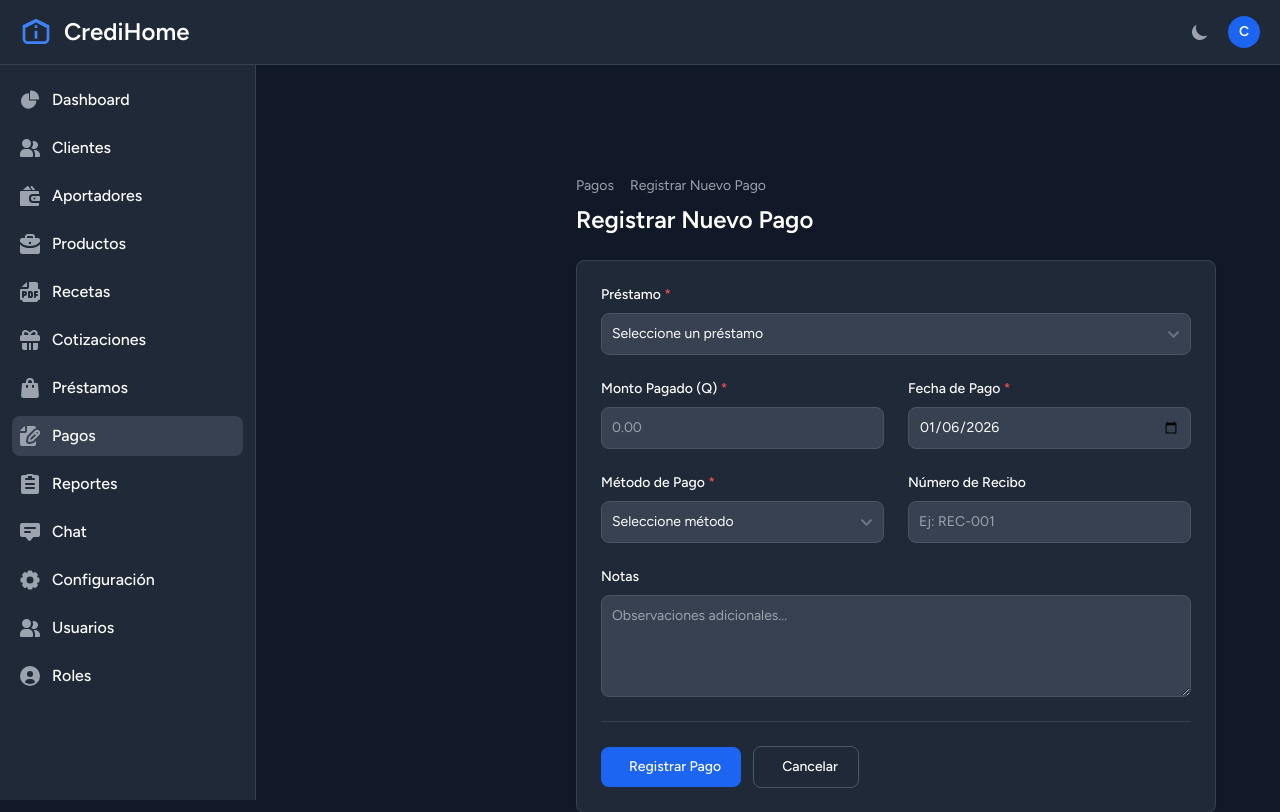
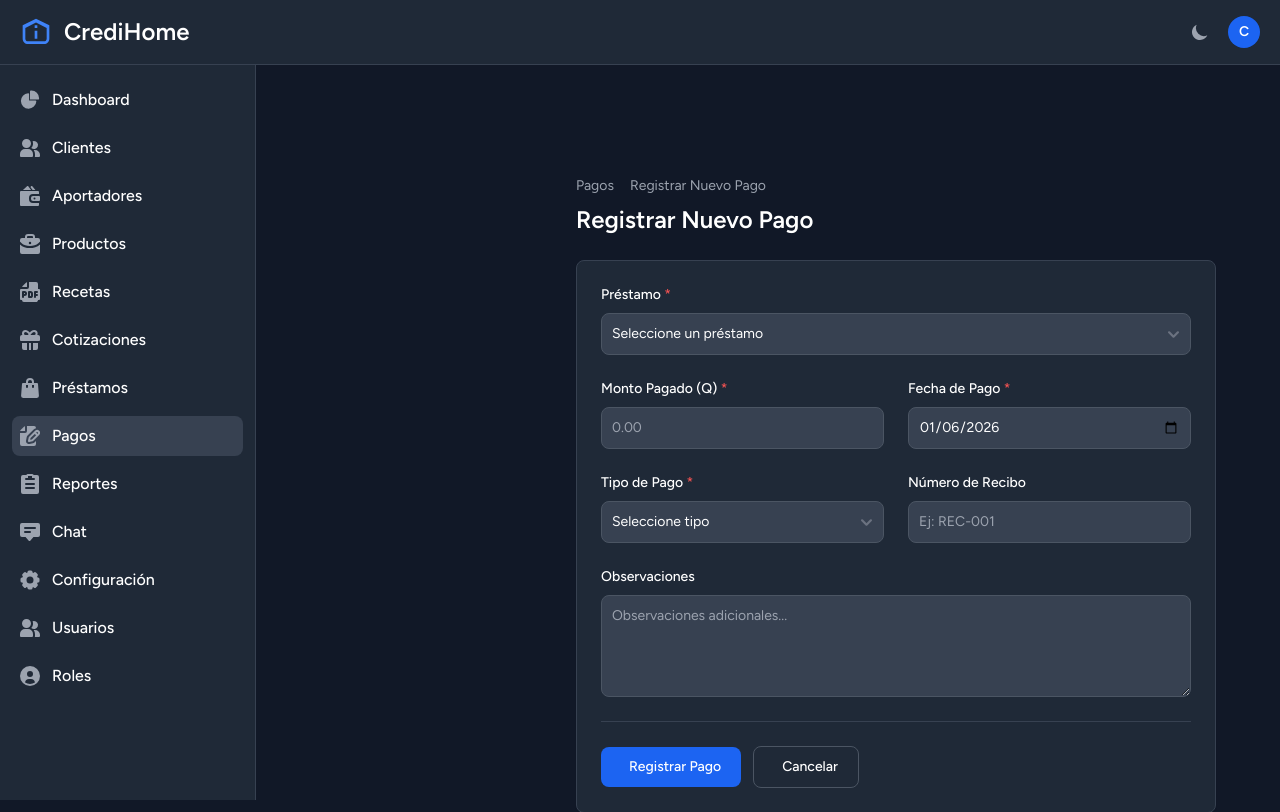
Before and after one commit to DeathPaul1125/credihome, a Laravel app: page /pagos/create in a window 1280 px wide. Shown: the top 812 px of the page. Run offline with Laravel 12, Linux system fonts and the light colour scheme; a user stored in the database is signed in; data comes from the database, SQL or seed files in the repository; data that the repository does not hold is empty; style sheets or scripts are compiled from the project's sources; parts of the project's set-up code (start-up, migrations or seed data) failed here and were passed over; some libraries are stand-ins or nearby versions.

Commit message:
correccion en pagos

```diff
--- a/app/Http/Controllers/PagoController.php
+++ b/app/Http/Controllers/PagoController.php
@@ -124,7 +124,7 @@ class PagoController extends Controller
             'tipo_pago' => $validated['tipo_pago'],
             'saldo_anterior' => $prestamo->saldo_pendiente,
             'saldo_nuevo' => $prestamo->saldo_pendiente - $validated['monto_pagado'],
-            'observaciones' => $validated['observaciones'],
+            'observaciones' => $validated['observaciones'] ?? null,
             'user_id' => Auth::id(),
         ]);
 
--- a/resources/views/pagos/create-flowbite.blade.php
+++ b/resources/views/pagos/create-flowbite.blade.php
@@ -79,19 +79,19 @@
                                 @enderror
                             </div>
 
-                            <!-- Método de Pago -->
+                            <!-- Tipo de Pago -->
                             <div>
-                                <label for="metodo_pago" class="block mb-2 text-sm font-medium text-gray-900 dark:text-white">
-                                    Método de Pago <span class="text-red-500">*</span>
+                                <label for="tipo_pago" class="block mb-2 text-sm font-medium text-gray-900 dark:text-white">
+                                    Tipo de Pago <span class="text-red-500">*</span>
                                 </label>
-                                <select id="metodo_pago" name="metodo_pago" required class="bg-gray-50 border border-gray-300 text-gray-900 text-sm rounded-lg focus:ring-blue-500 focus:border-blue-500 block w-full p-2.5 dark:bg-gray-700 dark:border-gray-600 dark:placeholder-gray-400 dark:text-white @error('metodo_pago') border-red-500 @enderror">
-                                    <option value="">Seleccione método</option>
-                                    <option value="efectivo" {{ old('metodo_pago') == 'efectivo' ? 'selected' : '' }}>Efectivo</option>
-                                    <option value="transferencia_bancaria" {{ old('metodo_pago') == 'transferencia_bancaria' ? 'selected' : '' }}>Transferencia Bancaria</option>
-                                    <option value="deposito_bancario" {{ old('metodo_pago') == 'deposito_bancario' ? 'selected' : '' }}>Depósito Bancario</option>
-                                    <option value="cheque" {{ old('metodo_pago') == 'cheque' ? 'selected' : '' }}>Cheque</option>
+                                <select id="tipo_pago" name="tipo_pago" required class="bg-gray-50 border border-gray-300 text-gray-900 text-sm rounded-lg focus:ring-blue-500 focus:border-blue-500 block w-full p-2.5 dark:bg-gray-700 dark:border-gray-600 dark:placeholder-gray-400 dark:text-white @error('tipo_pago') border-red-500 @enderror">
+                                    <option value="">Seleccione tipo</option>
+                                    <option value="efectivo" {{ old('tipo_pago') == 'efectivo' ? 'selected' : '' }}>Efectivo</option>
+                                    <option value="transferencia" {{ old('tipo_pago') == 'transferencia' ? 'selected' : '' }}>Transferencia</option>
+                                    <option value="deposito" {{ old('tipo_pago') == 'deposito' ? 'selected' : '' }}>Depósito</option>
+                                    <option value="cheque" {{ old('tipo_pago') == 'cheque' ? 'selected' : '' }}>Cheque</option>
                                 </select>
-                                @error('metodo_pago')
+                                @error('tipo_pago')
                                     <p class="mt-2 text-sm text-red-600 dark:text-red-500">{{ $message }}</p>
                                 @enderror
                             </div>
@@ -107,13 +107,13 @@
                                 @enderror
                             </div>
 
-                            <!-- Notas -->
+                            <!-- Observaciones -->
                             <div class="md:col-span-2">
-                                <label for="notas" class="block mb-2 text-sm font-medium text-gray-900 dark:text-white">
-                                    Notas
+                                <label for="observaciones" class="block mb-2 text-sm font-medium text-gray-900 dark:text-white">
+                                    Observaciones
                                 </label>
-                                <textarea id="notas" name="notas" rows="4" class="bg-gray-50 border border-gray-300 text-gray-900 text-sm rounded-lg focus:ring-blue-500 focus:border-blue-500 block w-full p-2.5 dark:bg-gray-700 dark:border-gray-600 dark:placeholder-gray-400 dark:text-white @error('notas') border-red-500 @enderror" placeholder="Observaciones adicionales...">{{ old('notas') }}</textarea>
-                                @error('notas')
+                                <textarea id="observaciones" name="observaciones" rows="4" class="bg-gray-50 border border-gray-300 text-gray-900 text-sm rounded-lg focus:ring-blue-500 focus:border-blue-500 block w-full p-2.5 dark:bg-gray-700 dark:border-gray-600 dark:placeholder-gray-400 dark:text-white @error('observaciones') border-red-500 @enderror" placeholder="Observaciones adicionales...">{{ old('observaciones') }}</textarea>
+                                @error('observaciones')
                                     <p class="mt-2 text-sm text-red-600 dark:text-red-500">{{ $message }}</p>
                                 @enderror
                             </div>
--- a/resources/views/pagos/index-flowbite.blade.php
+++ b/resources/views/pagos/index-flowbite.blade.php
@@ -135,9 +135,6 @@
                                     <a href="{{ route('pagos.show', $pago->id) }}" class="text-blue-600 hover:text-blue-900 dark:text-blue-400 dark:hover:text-blue-300" title="Ver Detalle">
                                         <i class="fas fa-eye"></i>
                                     </a>
-                                    <a href="{{ route('pagos.edit', $pago->id) }}" class="text-green-600 hover:text-green-900 dark:text-green-400 dark:hover:text-green-300" title="Editar">
-                                        <i class="fas fa-edit"></i>
-                                    </a>
                                     <form action="{{ route('pagos.destroy', $pago->id) }}" method="POST" class="inline" onsubmit="return confirm('¿Está seguro de eliminar este pago?');">
                                         @csrf
                                         @method('DELETE')
--- a/resources/views/pagos/show-flowbite.blade.php
+++ b/resources/views/pagos/show-flowbite.blade.php
@@ -11,9 +11,6 @@
                 <div class="flex items-center justify-between">
                     <h1 class="text-2xl font-bold text-gray-900 dark:text-white">Detalle del Pago #{{ $pago->id }}</h1>
                     <div class="flex gap-2">
-                        <a href="{{ route('pagos.edit', $pago->id) }}" class="text-white bg-green-700 hover:bg-green-800 focus:ring-4 focus:ring-green-300 font-medium rounded-lg text-sm px-5 py-2.5 dark:bg-green-600 dark:hover:bg-green-700 focus:outline-none dark:focus:ring-green-800">
-                            <i class="fas fa-edit mr-2"></i>Editar
-                        </a>
                         <a href="{{ route('pagos.index') }}" class="text-gray-900 bg-white border border-gray-300 hover:bg-gray-100 focus:ring-4 focus:ring-gray-200 font-medium rounded-lg text-sm px-5 py-2.5 dark:bg-gray-800 dark:text-white dark:border-gray-600 dark:hover:bg-gray-700 dark:hover:border-gray-600 dark:focus:ring-gray-700">
                             <i class="fas fa-arrow-left mr-2"></i>Volver
                         </a>
```
